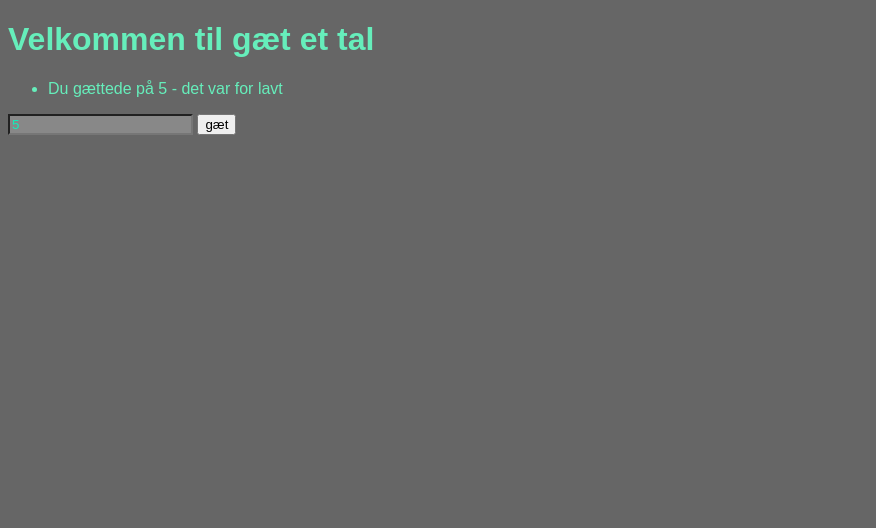
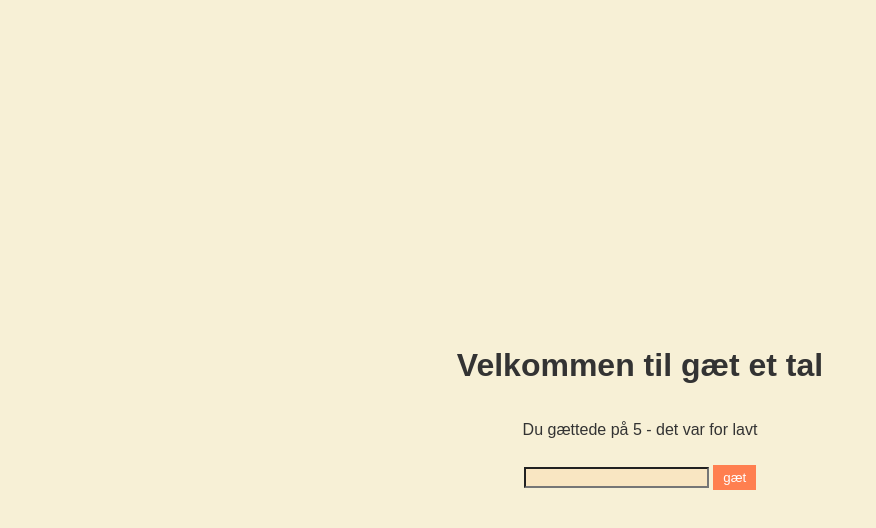
Before and after one commit to MarkusIngerslev/NumgerGuess-Web, a plain HTML site: page index.html in a window 1280 px wide. Both pictures are taken after typing "5" into the empty fields and a click on the button "gæt". Shown: the whole page, without its empty margins (0-876 px from the left). Drawn offline with Linux system fonts and the light colour scheme.

Commit message:
Implementeret resterende kode, så programmet nu virker, efter hensigt

```diff
--- a/index.html
+++ b/index.html
@@ -8,20 +8,19 @@
         <title>Guess a number</title>
     </head>
     <body>
+        <div class="container">
             <h1>Velkommen til gæt et tal</h1>
 
             <ul id="guesses">
-            <!--
-                <li>Du gættede på 54 - det var for højt</li>
-                <li>Du gættede på 31 - det var for lavt</li>
-                <li>Du gættede på 42 - det var korrekt!</li>
-                -->
+                <!-- Tidligere gæt bliver placeret her -->
             </ul>
+
+            <!-- Gæt form -->
             <form action="" id="guesser">
                 <input type="number" id="guess" />
                 <button id="guess-button">gæt</button>
             </form>
-
+        </div>
         <script type="module" src="./script.js"></script>
     </body>
 </html>
--- a/script.js
+++ b/script.js
@@ -6,19 +6,28 @@ let secret;
 
 function start() {
     console.log("JavaScript er live!🎉 ");
-    secret = 42;
+    secretRandom();
     document.querySelector("#guesser").addEventListener("submit", reciveInput);
 }
 
+function secretRandom() {
+    secret = Math.floor(Math.random() * 100) + 1;
+
+    // Tjek i konsollen for hurtig løsning
+    console.log(secret);
+}
+
 function reciveInput(event) {
+    // Undgå at siden genindlæses
     event.preventDefault();
     const form = event.target;
 
+    // Skaf gættet fra inputfeltet
     const guess = form.querySelector("#guess").valueAsNumber;
-    console.log(guess);
+    const comp = compare(guess, secret);
+    document.querySelector("#guess").value = "";
 
-    const comp = compare(guess, secret);
-    console.log(comp);
+    // Sammenlign gættet med det hemmelige tal
     if (comp < 0) {
         outputAnswer(`Du gættede på ${guess} - det var for lavt`);
     }
@@ -27,13 +36,20 @@ function reciveInput(event) {
     }
     if (comp == 0) {
         outputAnswer(`Du gættede ${guess} - det er det rigtige numer🎉`);
+
+        // Fjern inputfelt og knap ved korrekt gæt
+        document.querySelector("#guess").remove();
+        document.querySelector("#guess-button").remove();
     }
 }
 
+// Sammenlign gættet med det hemmelige tal
+// Returner en værdi der er større, mindre eller lig med 0
 function compare(guess, secret) {
     return guess - secret;
 }
 
+// Udskriv svaret til brugeren
 function outputAnswer(text) {
     const guessList = document.querySelector("#guesses");
     const newListItem = document.createElement("li");
@@ -42,5 +58,3 @@ function outputAnswer(text) {
 
     guessList.appendChild(newListItem);
 }
-
-function CSSConfetti() {}
--- a/style.css
+++ b/style.css
@@ -1,10 +1,39 @@
 body {
-    background-color: #666;
-    color: #6eb;
+    background-color: #f7f0d6;
+    color: #333;
     font-family: Arial, Helvetica, sans-serif;
 }
 
 input {
-    background-color: #888;
-    color: #1eb;
+    background-color: #f9e6c2;
+    color: #333;
 }
+
+#guesses {
+    list-style: none;
+    padding: 0;
+}
+
+#guesses li {
+    margin-bottom: 10px;
+}
+
+#guess-button {
+    background-color: #ff7f50;
+    color: #fff;
+    border: none;
+    padding: 5px 10px;
+    cursor: pointer;
+}
+
+#guess-button:hover {
+    background-color: #ff6347;
+}
+
+.container {
+    display: flex;
+    flex-direction: column;
+    justify-content: center;
+    align-items: center;
+    height: 100vh;
+}
```
Lines whose indentation alone changed are shown as unchanged.
